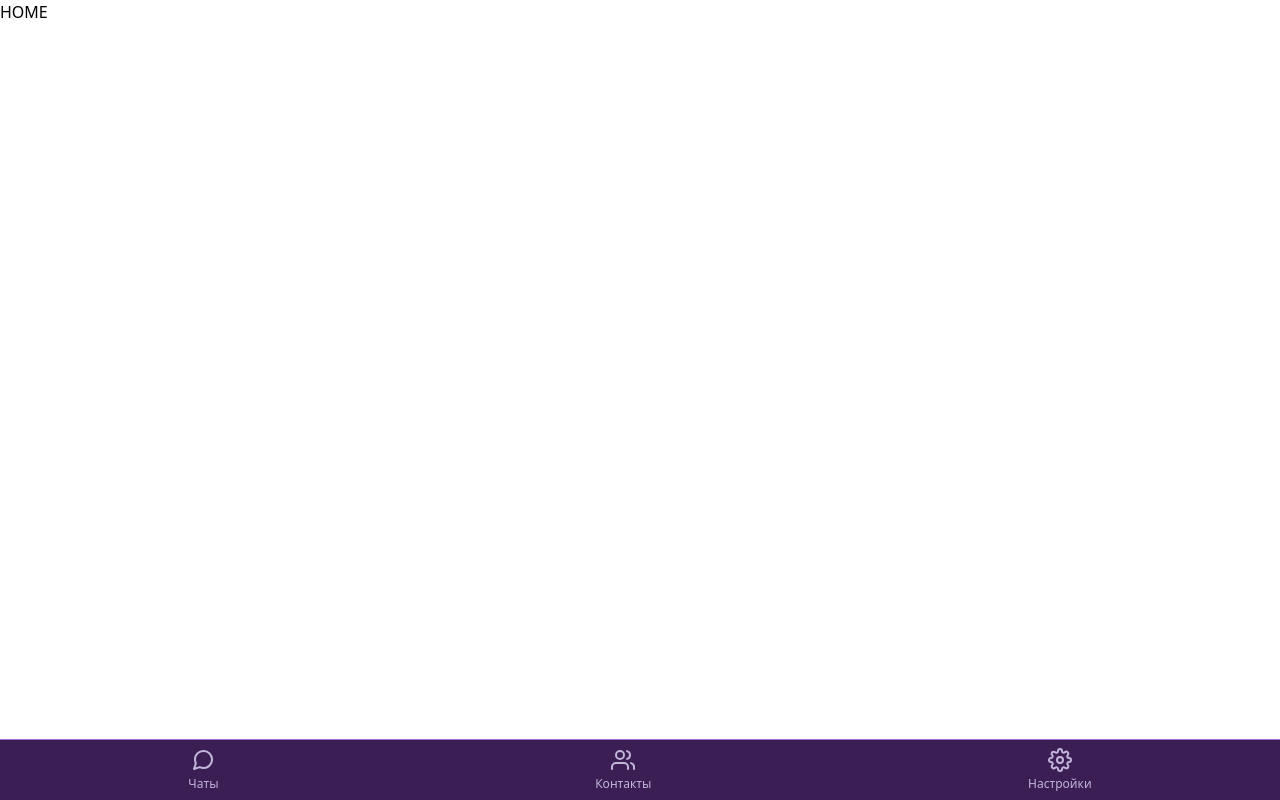
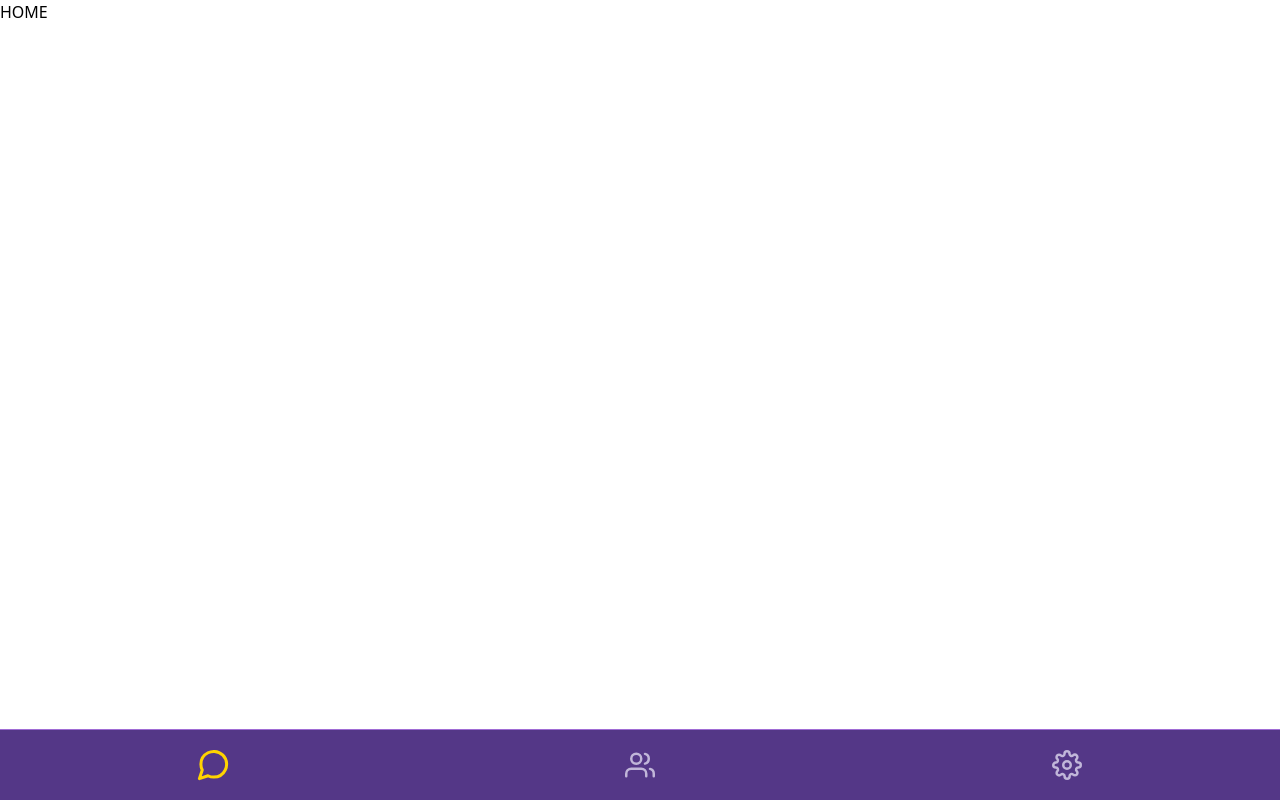
Before and after one commit to qwers451/VMHates, a React (Vite) app in the folder client/: page / in a window 1280 px wide. Built offline with nearby package versions, Linux system fonts and the light colour scheme.

Commit message:
feat/layout-NavBar

```diff
--- a/client/src/components/NavBar.tsx
+++ b/client/src/components/NavBar.tsx
@@ -1,23 +1,43 @@
 import { FiMessageCircle, FiUsers, FiSettings } from "react-icons/fi";
+import { NavLink } from "react-router-dom";
+import {
+  MAIN_ROUTE,
+  SETTING_ROUTE,
+  CONTACTS_ROUTE,
+} from "../utils/consts";
 
 const NavBar = () => {
+  const baseClasses =
+    "flex flex-col items-center justify-center py-3 px-4 transition-colors duration-300 ease-in-out";
+
+  const getActiveClass = ({ isActive }: { isActive: boolean }): string =>
+    isActive
+      ? "text-[#FFD300] shadow-neon scale-110 pulse"
+      : "text-[#C1B6D9] hover:text-[#FFD300]";
+
   return (
-    <nav className="fixed bottom-0 left-0 w-full bg-[#3B1E54] border-t border-[#A06CD5]">
+    <nav className="fixed bottom-0 left-0 w-full bg-[#543787] border-t border-[#A06CD5]">
       <div className="flex justify-around items-center py-2">
-        <button className="flex flex-col items-center text-[#C1B6D9] hover:text-[#FFD300] active:text-[#FFD300]">
-          <FiMessageCircle size={24} />
-          <span className="text-xs mt-1">Чаты</span>
-        </button>
+        <NavLink
+          to={MAIN_ROUTE}
+          className={(navData) => `${baseClasses} ${getActiveClass(navData)}`}
+        >
+          <FiMessageCircle size={30} />
+        </NavLink>
 
-        <button className="flex flex-col items-center text-[#C1B6D9] hover:text-[#FFD300] active:text-[#FFD300]">
-          <FiUsers size={24} />
-          <span className="text-xs mt-1">Контакты</span>
-        </button>
+        <NavLink
+          to={CONTACTS_ROUTE}
+          className={(navData) => `${baseClasses} ${getActiveClass(navData)}`}
+        >
+          <FiUsers size={30} />
+        </NavLink>
 
-        <button className="flex flex-col items-center text-[#C1B6D9] hover:text-[#FFD300] active:text-[#FFD300]">
-          <FiSettings size={24} />
-          <span className="text-xs mt-1">Настройки</span>
-        </button>
+        <NavLink
+          to={SETTING_ROUTE}
+          className={(navData) => `${baseClasses} ${getActiveClass(navData)}`}
+        >
+          <FiSettings size={30} />
+        </NavLink>
       </div>
     </nav>
   );
--- a/client/src/index.css
+++ b/client/src/index.css
@@ -1 +1,38 @@
 @import "tailwindcss";
+
+@layer utilities {
+  .shadow-neon {
+    text-shadow:
+      0 0 5px #FFD300,
+      0 0 10px #FFD300,
+      0 0 20px #FFD300,
+      0 0 40px #FFD300;
+  }
+
+  /* Плавное увеличение */
+  .scale-110 {
+    transform: scale(1.10);
+  }
+
+  /* Пульсирующая анимация */
+  @keyframes pulseGlow {
+    0%, 100% {
+      text-shadow:
+        0 0 5px #FFD300,
+        0 0 10px #FFD300,
+        0 0 20px #FFD300,
+        0 0 40px #FFD300;
+    }
+    50% {
+      text-shadow:
+        0 0 10px #FFF44F,
+        0 0 20px #FFF44F,
+        0 0 30px #FFF44F,
+        0 0 50px #FFF44F;
+    }
+  }
+
+  .pulse {
+    animation: pulseGlow 2s ease-in-out infinite;
+  }
+}
```
Also changed, not shown: client/src/pages/Auth.tsx (line endings or trailing spaces).
